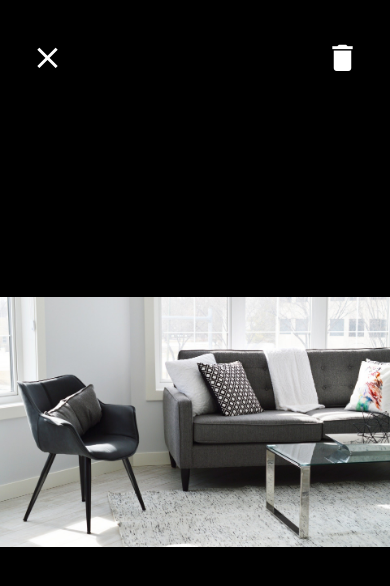
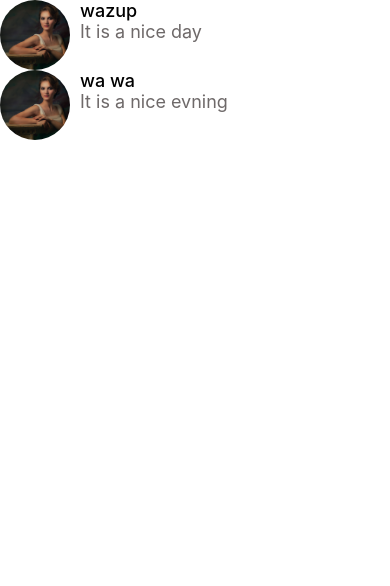
Before and after one commit to Miro7979/market-app, a React Native app: screen / in a window 390 px wide. Shown: the top 586 px of the page. Built offline with nearby package versions, Linux system fonts and the light colour scheme.

Commit message:
Messages Screen
Add Messages Screen, A Screen component for SafeAreaScreen, also a dummy list

```diff
--- a/App.js
+++ b/App.js
@@ -8,10 +8,11 @@
 import AppButton from './app/component/AppButton';
 import Card from './app/component/Card';
 import ListDetailsScreen from './app/screens/ListingDetailsScreen';
+import MessagesScreen from './app/screens/MessagesScreen';
 export default function App() {
 
 
   return (
-    <ViewImageScreen />
+    <MessagesScreen />
   )
 }
--- /dev/null
+++ b/app/component/Screen.js
@@ -0,0 +1,20 @@
+import React from 'react';
+import { SafeAreaView, StyleSheet, View } from 'react-native';
+import Constants from 'expo-constants';
+
+function Screen({ children }) {
+  return (
+    <SafeAreaView style={styles.screen}>
+      <View>
+        {children}
+      </View>
+    </SafeAreaView>
+  )
+}
+
+const styles = StyleSheet.create({
+  screen: {
+    paddingTop: Constants.statusBarHeight,
+  }
+})
+export default Screen;
--- /dev/null
+++ b/app/screens/MessagesScreen.js
@@ -0,0 +1,42 @@
+import React from 'react';
+import { FlatList, StyleSheet } from 'react-native';
+import ListItem from '../component/ListItem';
+import Screen from '../component/Screen';
+
+const messages = [
+  {
+    id: 1,
+    title: 'wazup',
+    description: 'It is a nice day',
+    image: require('../assets/person.jpg')
+  },
+  {
+    id: 2,
+    title: 'wa wa',
+    description: 'It is a nice evning',
+    image: require('../assets/person.jpg')
+  }
+]
+
+function MessagesScreen(props) {
+  return (
+    <Screen>
+      <FlatList
+        data={messages}
+        keyExtractor={message => message.id.toString()}
+        renderItem={({ item }) =>
+          <ListItem
+            title={item.title}
+            subTitle={item.description}
+            image={item.image}
+          />}
+      />
+    </Screen>
+  );
+}
+
+const styles = StyleSheet.create({
+
+})
+
+export default MessagesScreen;
--- a/package.json
+++ b/package.json
@@ -9,6 +9,7 @@
   },
   "dependencies": {
     "expo": "~39.0.2",
+    "expo-constants": "^9.2.0",
     "expo-status-bar": "~1.0.2",
     "react": "16.13.1",
     "react-dom": "16.13.1",
```
